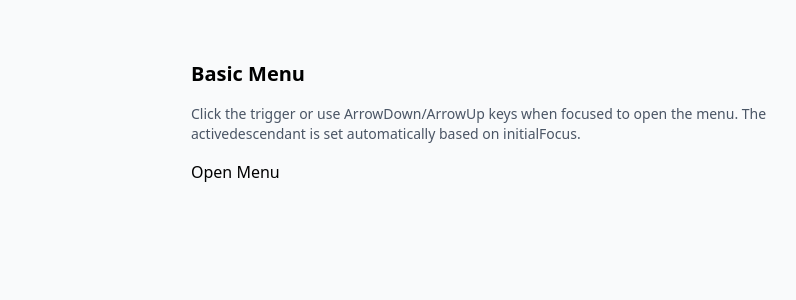
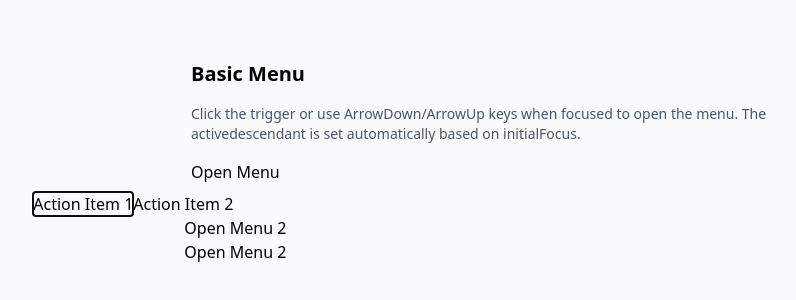
Before and after one commit to dev-hobin/component-workbook, a React (Vite) app: page / in a window 1280 px wide. Shown: the part 278-578 px from the top of the page, without its empty margins (113-909 px from the left). Built offline with nearby package versions, Linux system fonts and the light colour scheme.

Commit message:
feat: 중간 저장

```diff
--- a/src/components/menu/examples.tsx
+++ b/src/components/menu/examples.tsx
@@ -12,7 +12,7 @@ export function UncontrolledExample() {
             the menu. The activedescendant is set automatically based on
             initialFocus.
           </p>
-          <Menu.Root>
+          <Menu.Root defaultOpen>
             <Menu.Trigger>Open Menu</Menu.Trigger>
             <Menu.Portal>
               <Menu.Positioner offset={8}>
@@ -24,6 +24,27 @@ export function UncontrolledExample() {
                   <Menu.ActionItem value="item-2">
                     Action Item 2
                   </Menu.ActionItem>
+                  <Menu.Root>
+                    <Menu.SubTrigger className="w-full">
+                      Open Menu 2
+                    </Menu.SubTrigger>
+                    <Menu.Portal>
+                      <Menu.Positioner offset={8} placement="right">
+                        <Menu.PositionerArrow />
+                        <Menu.SubContent>
+                          <Menu.ActionItem value="item-1">
+                            Action Item 1
+                          </Menu.ActionItem>
+                          <Menu.ActionItem value="item-2">
+                            Action Item 2
+                          </Menu.ActionItem>
+                          <Menu.ActionItem value="item-3">
+                            Action Item 3
+                          </Menu.ActionItem>
+                        </Menu.SubContent>
+                      </Menu.Positioner>
+                    </Menu.Portal>
+                  </Menu.Root>
                   <Menu.Root>
                     <Menu.SubTrigger className="w-full">
                       Open Menu 2
--- a/src/components/menu/index.tsx
+++ b/src/components/menu/index.tsx
@@ -40,7 +40,7 @@ const dom = {
     document.getElementById(itemId),
 }
 
-type MenuContextType = {
+type MenuContextValue = {
   open: boolean
 
   openMenu: ({
@@ -65,8 +65,17 @@ type MenuContextType = {
 }
 
 const MenuContext = createContext<
-  (MenuContextType & { parentMenuContext?: MenuContextType }) | undefined
+  (MenuContextValue & { parentMenuContext?: MenuContextValue }) | undefined
 >(undefined)
+
+type MenuTreeContextValue = {
+  openPath: string[]
+  setOpenPath: React.Dispatch<React.SetStateAction<string[]>>
+}
+
+const MenuTreeContext = createContext<MenuTreeContextValue | undefined>(
+  undefined,
+)
 
 function useMenuContext() {
   const context = useContext(MenuContext)
@@ -74,6 +83,10 @@ function useMenuContext() {
     throw new Error('useMenuContext must be used within a Menu.Root')
   }
   return context
+}
+
+function useMenuTreeContext() {
+  return useContext(MenuTreeContext)
 }
 
 export type RootProps = {
@@ -93,7 +106,30 @@ export type RootProps = {
   children: React.ReactNode
 }
 
-export function Root({
+export function Root(props: RootProps) {
+  const tree = useMenuTreeContext()
+
+  // 아직 트리 컨텍스트가 없으면 → 이 Root가 최상위
+  if (!tree) {
+    return <TopRoot {...props} />
+  }
+
+  // 이미 트리 안에서 호출된 Root → 서브메뉴용 Root
+  return <SubRoot {...props} />
+}
+
+function TopRoot(props: RootProps) {
+  const [openPath, setOpenPath] = useState<string[]>([])
+
+  return (
+    <MenuTreeContext.Provider value={{ openPath, setOpenPath }}>
+      {/* TopRoot 자신도 SubRoot를 통해 렌더링하는 게 핵심 */}
+      <SubRoot {...props} />
+    </MenuTreeContext.Provider>
+  )
+}
+
+export function SubRoot({
   open: openProp,
   onOpenChange,
   defaultOpen,
@@ -101,6 +137,7 @@ export function Root({
   children,
 }: RootProps) {
   const parentMenuContext = useContext(MenuContext)
+  const tree = useMenuTreeContext()
 
   const defaultId = useId()
 
@@ -132,11 +169,45 @@ export function Root({
   }) => {
     setOpen(true)
     initialFocusTypeRef.current = initialFocusType
+
+    if (tree) {
+      const parentRootId = parentMenuContext?.idRules.rootId
+      const selfId = rootId
+
+      tree.setOpenPath((prev) => {
+        // 부모가 없으면 이 메뉴부터 시작하는 경로
+        if (!parentRootId) {
+          return [selfId]
+        }
+
+        const parentIndex = prev.indexOf(parentRootId)
+
+        // 이전 경로에 부모가 없으면, 부모 + 나로 새 경로 생성
+        if (parentIndex === -1) {
+          return [parentRootId, selfId]
+        }
+
+        // 부모까지의 경로 + 나
+        const base = prev.slice(0, parentIndex + 1)
+        return [...base, selfId]
+      })
+    }
   }
 
   const closeMenu = () => {
     setOpen(false)
     setActiveItemId(null)
+
+    if (tree) {
+      const selfId = rootId
+      tree.setOpenPath((prev) => {
+        const index = prev.indexOf(selfId)
+        if (index === -1) return prev
+        // 나 이후의 경로는 잘라낸다 (나 포함 이전까지만 유지)
+        return prev.slice(0, index)
+      })
+    }
+
     const triggerEl = dom.getTriggerElement({ triggerId })
     if (!triggerEl) {
       return
@@ -336,6 +407,18 @@ export function Root({
       contentEl.removeEventListener('keydown', handleKeyDown)
     }
   }, [closeMenuRef, contentId, isContentPresent, isSubMenu])
+
+  // ✅ 새로 추가할 effect: 중첩 Root는 openPath를 따라가게 동기화
+  useEffect(() => {
+    if (!tree) return
+    if (!parentMenuContext) return // 최상위 Root는 건들지 않음
+
+    const shouldBeOpen = tree.openPath.includes(rootId)
+
+    if (open !== shouldBeOpen) {
+      setOpen(shouldBeOpen)
+    }
+  }, [tree, tree?.openPath, rootId, open, parentMenuContext, setOpen])
 
   return (
     <MenuContext.Provider
```
